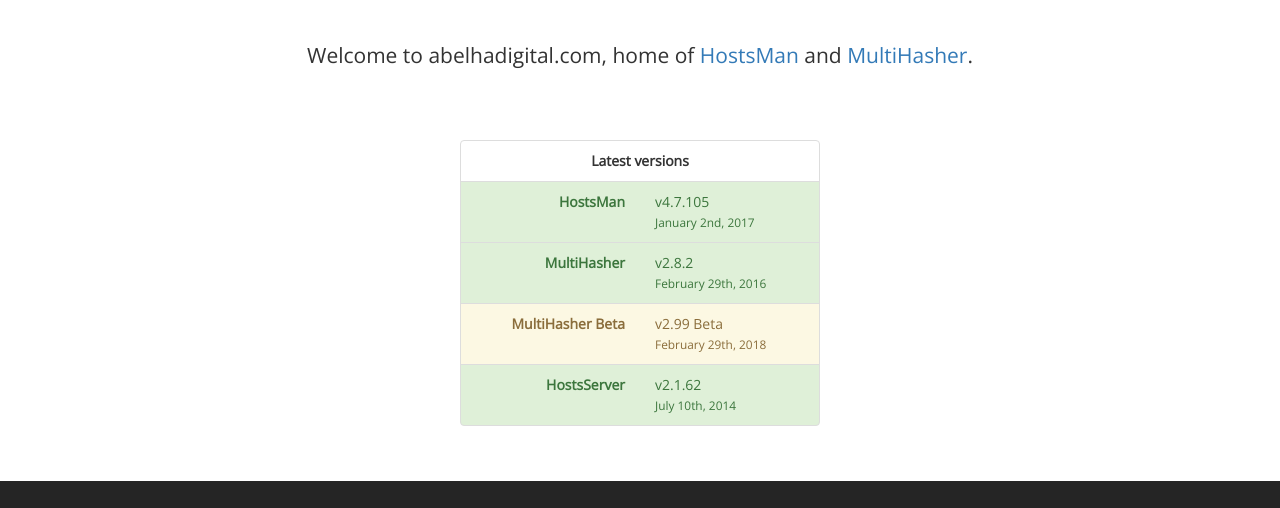
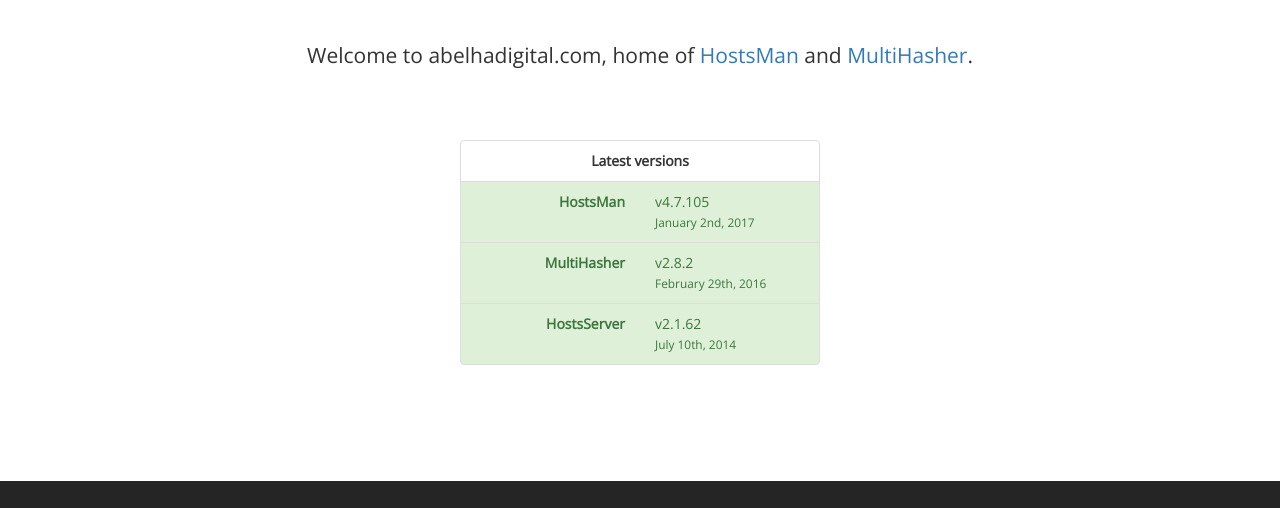
Before and after one commit to rlfoundry/abelhadigital, a plain HTML site: page index.html in a window 1280 px wide. Shown: the part 59-567 px from the top of the page. Drawn offline with nearby package versions, Linux system fonts and the light colour scheme.

Commit message:
Remove MultiHasher Beta info

```diff
--- a/index.html
+++ b/index.html
@@ -132,12 +132,6 @@
               <div class="col-xs-6 text-left">v2.8.2<br><small>February 29th, 2016</small></div>
             </div>
           </a>
-          <a class="list-group-item list-group-item-warning" href="./multihasher/beta">
-            <div class="row">
-              <div class="col-xs-6 text-right"><strong>MultiHasher Beta</strong></div>
-              <div class="col-xs-6 text-left">v2.99 Beta<br><small>February 29th, 2018</small></div>
-            </div>
-          </a>
           <a class="list-group-item list-group-item-success" href="./hostsserver">
             <div class="row">
               <div class="col-xs-6 text-right"><strong>HostsServer</strong></div>
```
Also changed, not shown: multihasher/index.html (+0 -2 lines).
